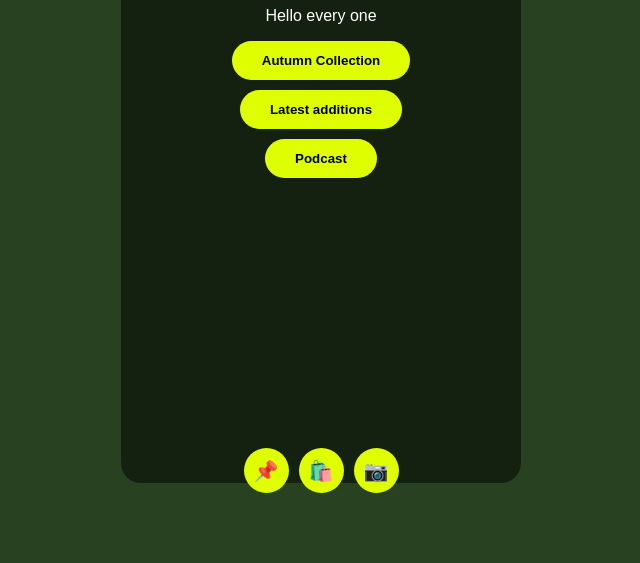
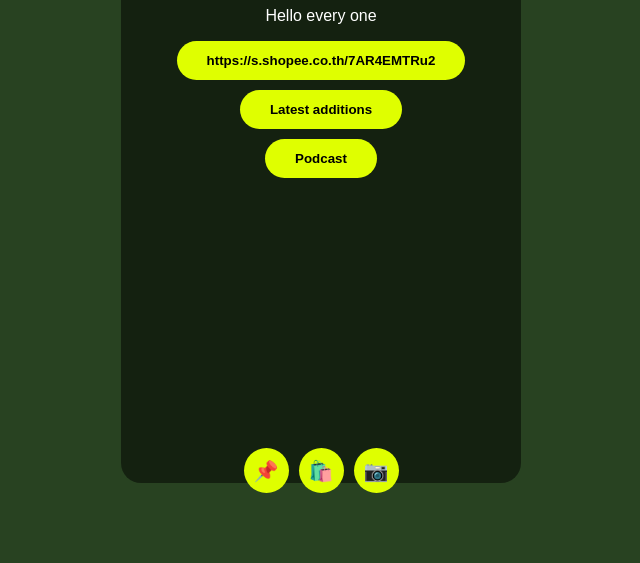
Before and after one commit to PornkarnchaiSeethon/PornkarnchaiSeethon.github.io, a plain HTML site: page index.html in a window 1280 px wide. Shown: the part 237-800 px from the top of the page, without its empty margins (319-959 px from the left). Drawn offline with Linux system fonts and the light colour scheme.

Commit message:
Update index.html

```diff
--- a/index.html
+++ b/index.html
@@ -13,7 +13,7 @@
       <h1>PamRak</h1>
       <p>Hello every one</p>
 
-      <button class="menu-button">Autumn Collection</button>
+      <button class="menu-button"><a>https://s.shopee.co.th/7AR4EMTRu2</a></button>
       <button class="menu-button">Latest additions</button>
       <button class="menu-button">Podcast</button>
     </div>
```
